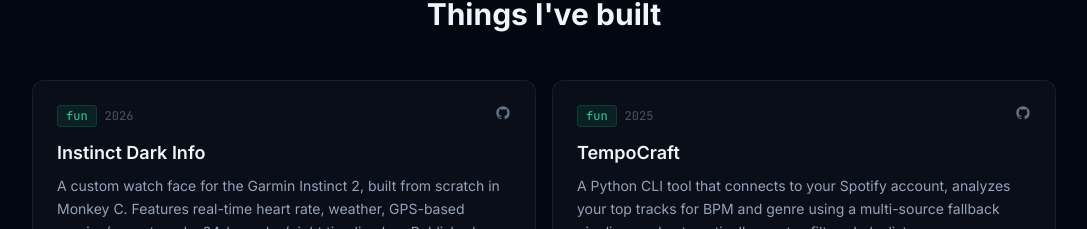
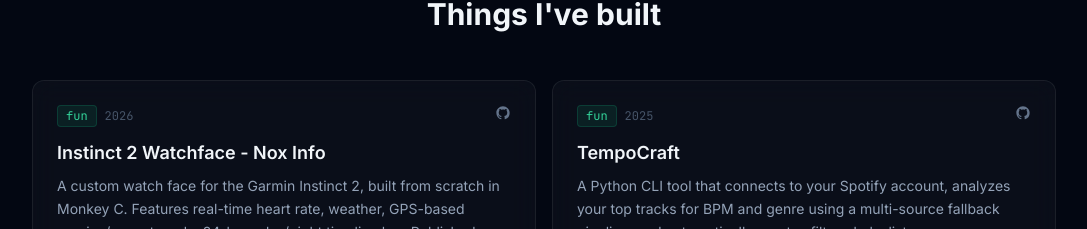
Before and after one commit to oguzhanyetimoglu/oguzhanyetimoglu.github.io, a React (Vite) app: page / in a window 1280 px wide. Shown: the part 1656-1885 px from the top of the page, without its empty margins (96-1183 px from the left). Built offline with nearby package versions, Linux system fonts and the light colour scheme.

Commit message:
Rename Instinct project to Nox Info Watchface, update GitHub link

```diff
--- a/src/components/Projects.jsx
+++ b/src/components/Projects.jsx
@@ -6,7 +6,7 @@
 import ElysioModal from "../modals/projects/Elysio";
 import NanosimModal from "../modals/projects/Nanosim";
 import TempoCraftModal from "../modals/projects/TempoCraft";
-import InstinctDarkInfoModal from "../modals/projects/InstinctDarkInfo";
+import NoxInfoWatchfaceModal from "../modals/projects/NoxInfoWatchface";
 
 const categoryColor = {
   work: "text-cyan-400 bg-cyan-500/10 border-cyan-500/20",
@@ -16,7 +16,7 @@
 };
 
 const modalMap = {
-  "Instinct Dark Info": InstinctDarkInfoModal,
+  "Instinct 2 Watchface - Nox Info": NoxInfoWatchfaceModal,
   "FinK Analytica": FinKAnalyticaModal,
   "Elysio.ai": ElysioModal,
   Nanosim: NanosimModal,
--- a/src/data/index.js
+++ b/src/data/index.js
@@ -24,12 +24,12 @@
 
 export const projects = [
   {
-    title: "Instinct Dark Info",
+    title: "Instinct 2 Watchface - Nox Info",
     year: 2026,
     description: "A custom watch face for the Garmin Instinct 2, built from scratch in Monkey C. Features real-time heart rate, weather, GPS-based sunrise/sunset, and a 24-hour day/night timeline bar. Published on the Garmin Connect IQ Store.",
     tags: ["Monkey C", "Garmin Connect IQ SDK", "Toybox API", "Embedded"],
     category: "fun",
-    github: "https://github.com/oguzhanyetimoglu/Instinct2WatchFace",
+    github: "https://github.com/oguzhanyetimoglu/nox-info-watchface",
     highlights: ["Published on Garmin Connect IQ Store", "Per-second update via onPartialUpdate", "GPS-based dynamic sunrise/sunset"],
   },
   {
--- a/src/modals/projects/InstinctDarkInfo.jsx
+++ b/src/modals/projects/NoxInfoWatchface.jsx
@@ -7,7 +7,7 @@
   </svg>
 );
 
-export default function InstinctDarkInfoModal() {
+export default function NoxInfoWatchfaceModal() {
   return (
     <>
       <div className="w-full h-52 overflow-hidden bg-[#0a1120]">
@@ -21,11 +21,11 @@
               <span className="text-xs font-mono px-2 py-0.5 rounded border text-emerald-400 bg-emerald-500/10 border-emerald-500/20">fun</span>
               <span className="text-xs font-mono text-slate-600">2026</span>
             </div>
-            <h2 className="text-2xl font-bold text-slate-100">Instinct Dark Info</h2>
+            <h2 className="text-2xl font-bold text-slate-100">Instinct 2 Watchface - Nox Info</h2>
             <p className="text-sm text-slate-500 font-mono mt-1">Garmin Watch Face · Monkey C · Solo Developer</p>
           </div>
           <a
-            href="https://github.com/oguzhanyetimoglu/Instinct2WatchFace"
+            href="https://github.com/oguzhanyetimoglu/nox-info-watchface"
             target="_blank"
             rel="noopener noreferrer"
             className="shrink-0 flex items-center gap-2 px-4 py-2 glass rounded-lg text-slate-400 hover:text-slate-200 hover:border-cyan-500/30 transition-all"
```
